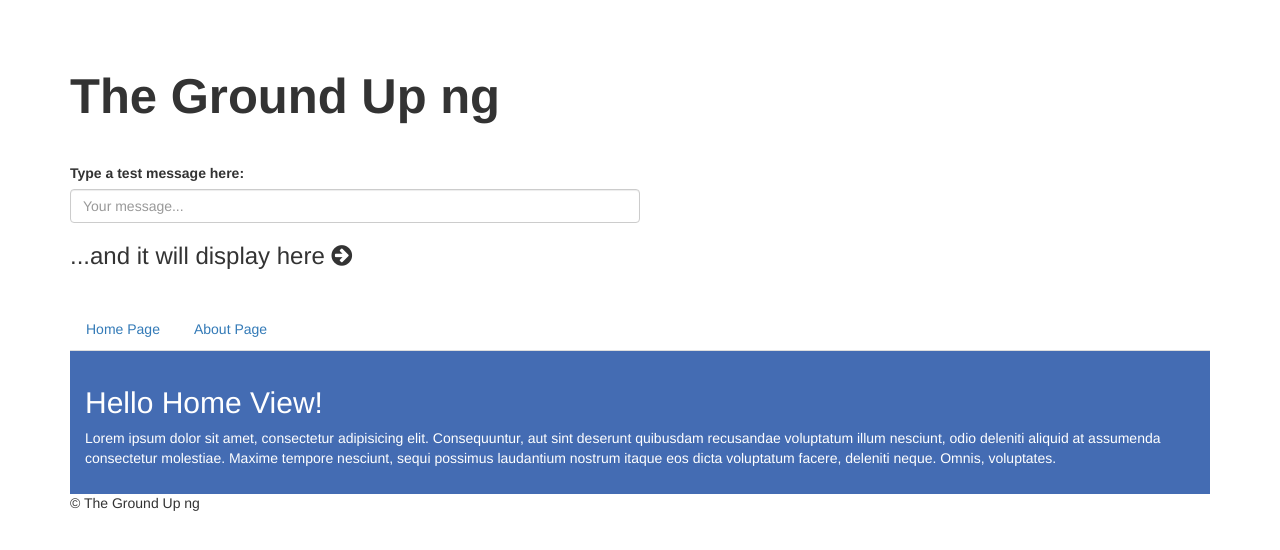
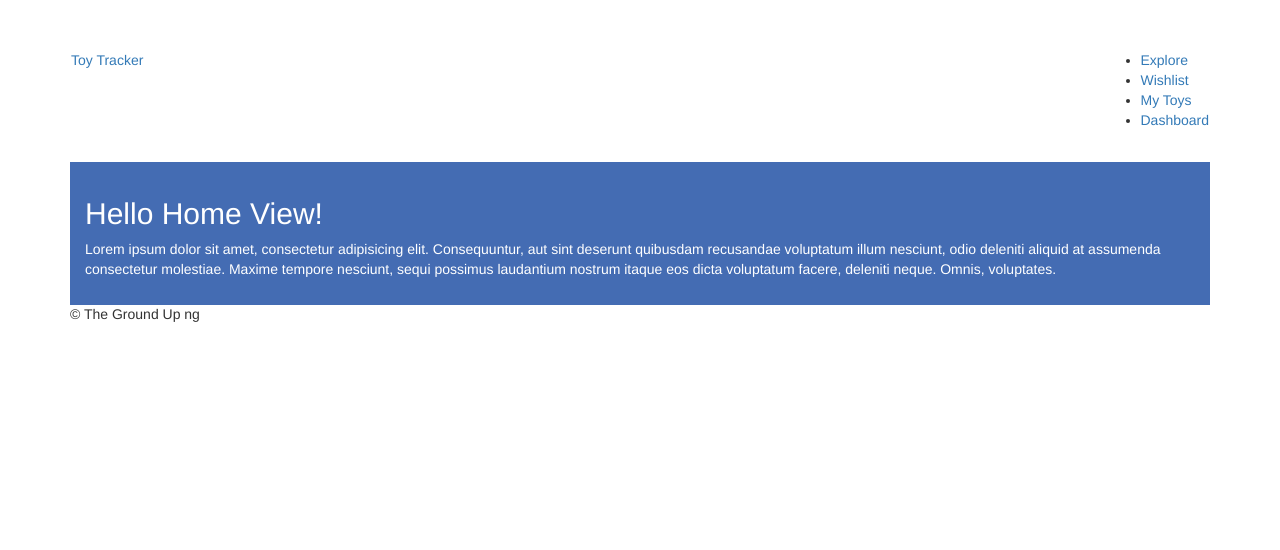
Before and after one commit to bryanpbaker/toy-tracker, a website: page index.html in a window 1280 px wide. Drawn offline with nearby package versions, Linux system fonts and the light colour scheme; files that its build step writes are made by us from their sources.

Commit message:
Initial structure and home controller

```diff
--- a/index.html
+++ b/index.html
@@ -3,7 +3,7 @@
     <head>
         <meta charset="utf-8">
         <meta http-equiv="X-UA-Compatible" content="IE=edge,chrome=1">
-        <title>The Ground Up ng</title>
+        <title>Toy Tracker</title>
         <meta name="description" content="">
         <meta name="viewport" content="width=device-width, initial-scale=1">
 
--- a/js/app/controllers/controllers.js
+++ b/js/app/controllers/src/HomeController.js
@@ -1,4 +1,4 @@
-groundUpApp.controller('testController', ['$scope', function($scope) {
+groundUpApp.controller('HomeController', ['$scope', function($scope) {
 
 	$scope.message = "";
 
--- a/js/app/controllers/src/testController.js
+++ /dev/null
@@ -1,5 +0,0 @@
-groundUpApp.controller('testController', ['$scope', function($scope) {
-
-	$scope.message = "";
-
-}]);
--- a/partials/header.html
+++ b/partials/header.html
@@ -1,14 +1,15 @@
 <header class="header">
     <div class="container">
-        <div ng-controller="testController">
-            <h1>The Ground Up ng</h1>
-            <label for="messageInput">Type a test message here:</label>
-            <input class="form-control" type="text" ng-model="message" id="messageInput" placeholder="Your message...">
-            <h3>...and it will display here <i class="fa fa-arrow-circle-right"></i> <strong>{{ message }}</strong></h3>
-        </div>
-        <ul class="nav nav-tabs">
-        	<li><a href="#/">Home Page</a></li>
-        	<li><a href="#/about">About Page</a></li>
-        </ul>
+        <nav class="navbar">
+            <div class="logo pull-left"><a href="#">Toy Tracker</a></div>
+            <div class="main-nav pull-right">
+                <ul>
+                    <li><a href="#">Explore</a></li>
+                    <li><a href="#">Wishlist</a></li>
+                    <li><a href="#">My Toys</a></li>
+                    <li><a href="#">Dashboard</a></li>
+                </ul>
+            </div>
+        </nav>
     </div>
 </header>
```
Also changed, not shown: dist/js/controllers.min.js.
